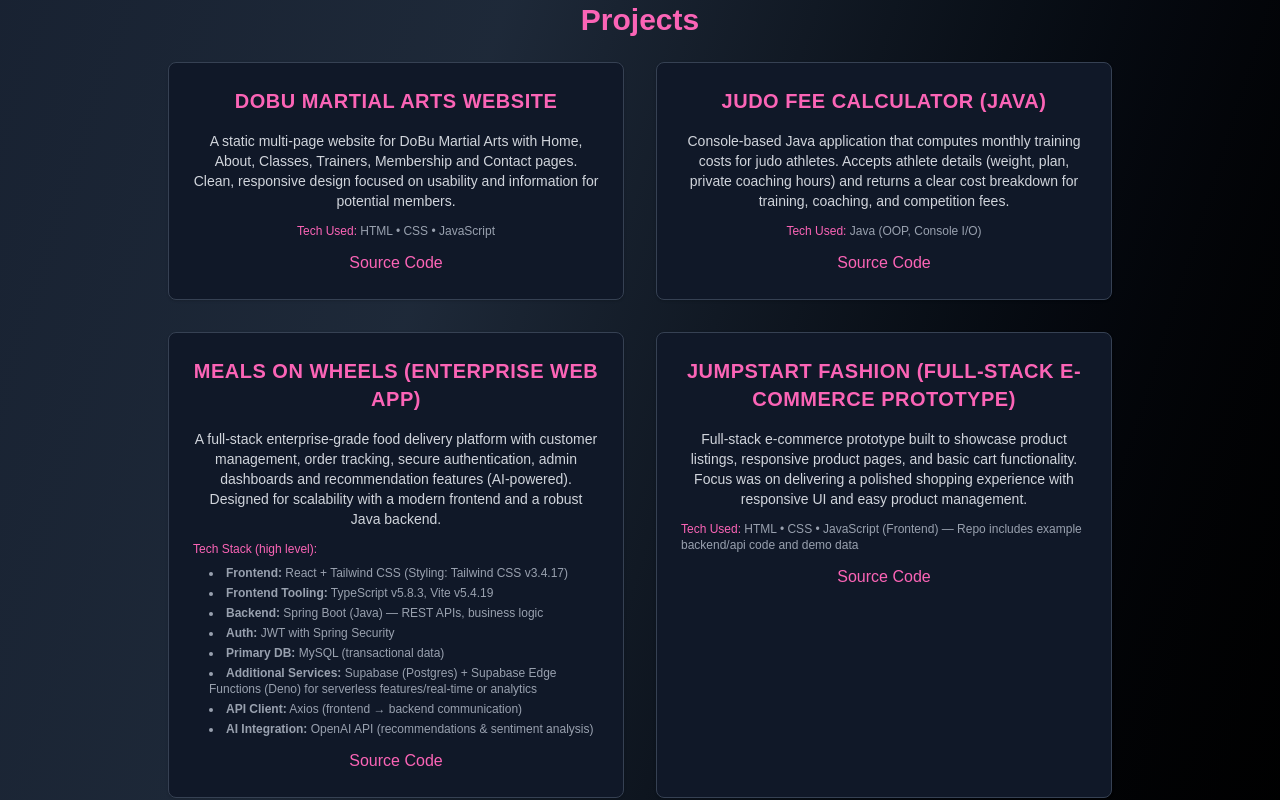
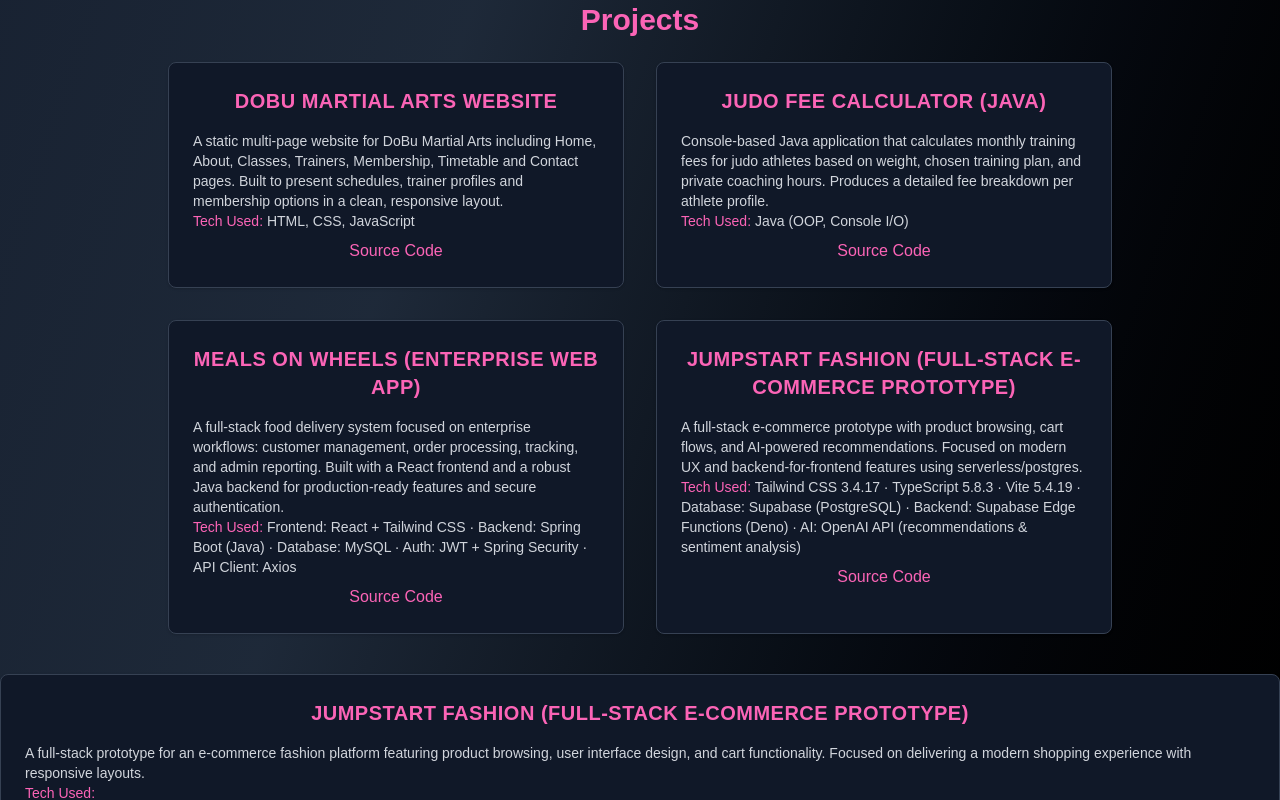
Before and after one commit to Far28/myportfolio, a Next.js app: page / in a window 1280 px wide. Shown: the part 2440-3240 px from the top of the page. Built offline with nearby package versions, Linux system fonts and the light colour scheme.

Commit message:
Manual edits to index.tsx

```diff
--- a/pages/index.tsx
+++ b/pages/index.tsx
@@ -179,56 +179,41 @@
 
     <div className="p-6 border border-gray-700 rounded-lg shadow hover:shadow-lg bg-gray-900 flex flex-col items-center">
       <h4 className="font-semibold text-xl text-pink-400 text-center mb-2 tracking-wide uppercase">DoBu Martial Arts Website</h4>
-      <p className="text-sm mt-2 text-gray-300 text-center">
-        A static multi-page website for DoBu Martial Arts with Home, About, Classes, Trainers, Membership and Contact pages.
-        Clean, responsive design focused on usability and information for potential members.
+      <p className="text-sm mt-2 text-gray-300">
+        A static multi-page website for DoBu Martial Arts including Home, About, Classes, Trainers, Membership, Timetable and Contact pages.
+        Built to present schedules, trainer profiles and membership options in a clean, responsive layout. <br />
+        <span className="text-pink-400">Tech Used:</span> HTML, CSS, JavaScript
       </p>
-      <p className="mt-3 text-xs text-gray-400"><span className="text-pink-400">Tech Used:</span> HTML • CSS • JavaScript</p>
-      <a href="https://github.com/Far28/DoBuMartialArts.git" target="_blank" rel="noopener noreferrer" className="text-pink-400 hover:underline mt-3 inline-block">Source Code</a>
+      <a href="https://github.com/Far28/DoBuMartialArts.git" target="_blank" rel="noopener noreferrer" className="text-pink-400 hover:underline mt-2 inline-block">Source Code</a>
     </div>
 
     <div className="p-6 border border-gray-700 rounded-lg shadow hover:shadow-lg bg-gray-900 flex flex-col items-center">
       <h4 className="font-semibold text-xl text-pink-400 text-center mb-2 tracking-wide uppercase">Judo Fee Calculator (Java)</h4>
-      <p className="text-sm mt-2 text-gray-300 text-center">
-        Console-based Java application that computes monthly training costs for judo athletes. Accepts athlete details (weight, plan, private coaching hours)
-        and returns a clear cost breakdown for training, coaching, and competition fees.
+      <p className="text-sm mt-2 text-gray-300">
+        Console-based Java application that calculates monthly training fees for judo athletes based on weight, chosen training plan, and private coaching hours.
+        Produces a detailed fee breakdown per athlete profile. <br />
+        <span className="text-pink-400">Tech Used:</span> Java (OOP, Console I/O)
       </p>
-      <p className="mt-3 text-xs text-gray-400"><span className="text-pink-400">Tech Used:</span> Java (OOP, Console I/O)</p>
-      <a href="https://github.com/Far28/judofeecalculator.git" target="_blank" rel="noopener noreferrer" className="text-pink-400 hover:underline mt-3 inline-block">Source Code</a>
+      <a href="https://github.com/Far28/judofeecalculator.git" target="_blank" rel="noopener noreferrer" className="text-pink-400 hover:underline mt-2 inline-block">Source Code</a>
     </div>
 
     <div className="p-6 border border-gray-700 rounded-lg shadow hover:shadow-lg bg-gray-900 flex flex-col items-center">
       <h4 className="font-semibold text-xl text-pink-400 text-center mb-2 tracking-wide uppercase">Meals on Wheels (Enterprise Web App)</h4>
-      <p className="text-sm mt-2 text-gray-300 text-center">
-        A full-stack enterprise-grade food delivery platform with customer management, order tracking, secure authentication,
-        admin dashboards and recommendation features (AI-powered). Designed for scalability with a modern frontend and a robust Java backend.
+      <p className="text-sm mt-2 text-gray-300">
+        A full-stack food delivery system focused on enterprise workflows: customer management, order processing, tracking, and admin reporting.
+        Built with a React frontend and a robust Java backend for production-ready features and secure authentication. <br />
+        <span className="text-pink-400">Tech Used:</span> Frontend: React + Tailwind CSS · Backend: Spring Boot (Java) · Database: MySQL · Auth: JWT + Spring Security · API Client: Axios
       </p>
-
-      <div className="mt-3 text-left text-xs text-gray-400 w-full">
-        <p className="text-pink-400 font-medium">Tech Stack (high level):</p>
-        <ul className="list-disc list-inside ml-4 mt-2 space-y-1">
-          <li><strong>Frontend:</strong> React + Tailwind CSS (Styling: Tailwind CSS v3.4.17)</li>
-          <li><strong>Frontend Tooling:</strong> TypeScript v5.8.3, Vite v5.4.19</li>
-          <li><strong>Backend:</strong> Spring Boot (Java) — REST APIs, business logic</li>
-          <li><strong>Auth:</strong> JWT with Spring Security</li>
-          <li><strong>Primary DB:</strong> MySQL (transactional data)</li>
-          <li><strong>Additional Services:</strong> Supabase (Postgres) + Supabase Edge Functions (Deno) for serverless features/real-time or analytics</li>
-          <li><strong>API Client:</strong> Axios (frontend → backend communication)</li>
-          <li><strong>AI Integration:</strong> OpenAI API (recommendations & sentiment analysis)</li>
-        </ul>
-      </div>
-
-      <a href="https://github.com/AlexAutumns/MerryMeals-TeamBanana.git" target="_blank" rel="noopener noreferrer" className="text-pink-400 hover:underline mt-3 inline-block">Source Code</a>
+      <a href="https://github.com/AlexAutumns/MerryMeals-TeamBanana.git" target="_blank" rel="noopener noreferrer" className="text-pink-400 hover:underline mt-2 inline-block">Source Code</a>
     </div>
 
     <div className="p-6 border border-gray-700 rounded-lg shadow hover:shadow-lg bg-gray-900 flex flex-col items-center">
-      <h4 className="font-semibold text-xl text-pink-400 text-center mb-2 tracking-wide uppercase">Jumpstart Fashion (Full-Stack E-commerce Prototype)</h4>
-      <p className="text-sm mt-2 text-gray-300 text-center">
-        Full-stack e-commerce prototype built to showcase product listings, responsive product pages, and basic cart functionality.
-        Focus was on delivering a polished shopping experience with responsive UI and easy product management.
+      <h4 className="font-semibold text-xl text-pink-400 text-center mb-2 tracking-wide uppercase">Jumpstart Fashion (Full-Stack E-Commerce Prototype)</h4>
+      <p className="text-sm mt-2 text-gray-300">
+        A full-stack e-commerce prototype with product browsing, cart flows, and AI-powered recommendations. Focused on modern UX and backend-for-frontend features using serverless/postgres. <br />
+        <span className="text-pink-400">Tech Used:</span> Tailwind CSS 3.4.17 · TypeScript 5.8.3 · Vite 5.4.19 · Database: Supabase (PostgreSQL) · Backend: Supabase Edge Functions (Deno) · AI: OpenAI API (recommendations & sentiment analysis)
       </p>
-      <p className="mt-3 text-xs text-gray-400"><span className="text-pink-400">Tech Used:</span> HTML • CSS • JavaScript (Frontend) — Repo includes example backend/api code and demo data</p>
-      <a href="https://github.com/Far28/jumpstart-fashion.git" target="_blank" rel="noopener noreferrer" className="text-pink-400 hover:underline mt-3 inline-block">Source Code</a>
+      <a href="https://github.com/Far28/jumpstart-fashion.git" target="_blank" rel="noopener noreferrer" className="text-pink-400 hover:underline mt-2 inline-block">Source Code</a>
     </div>
 
   </div>
```
